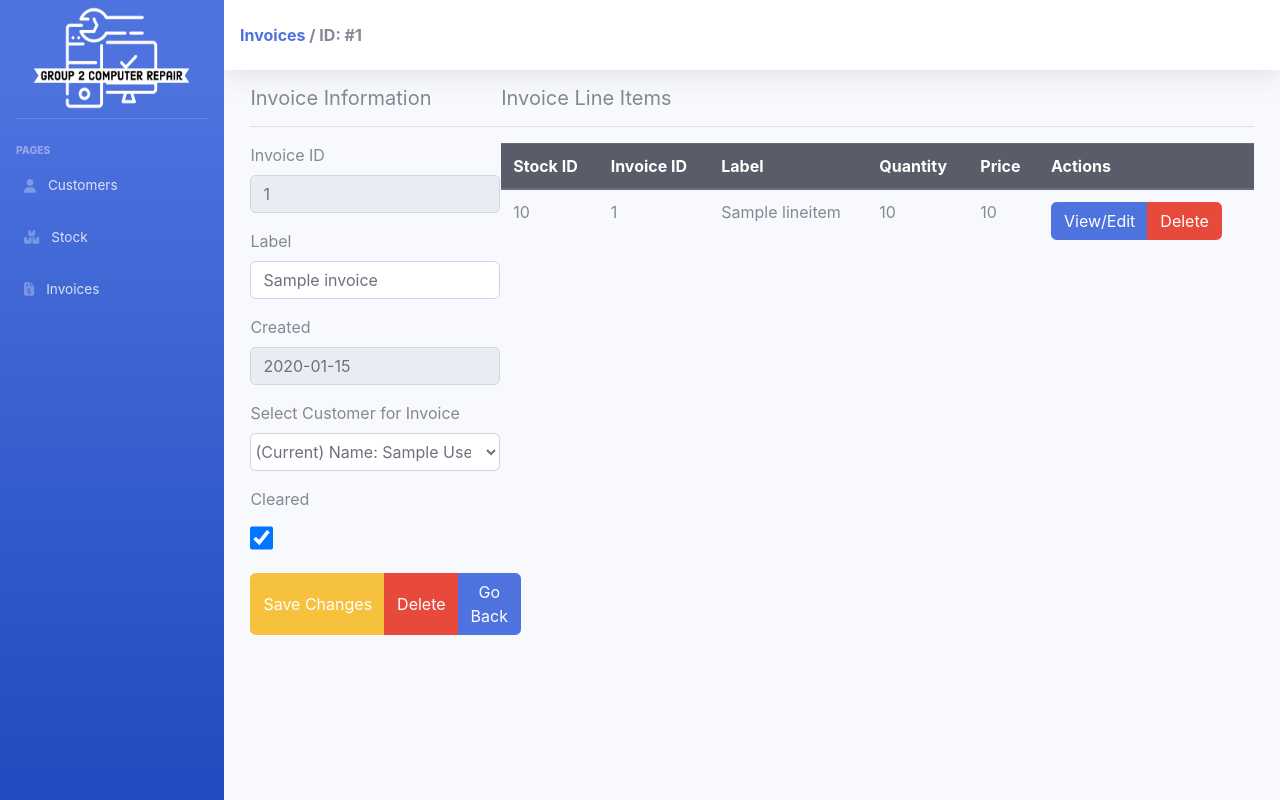
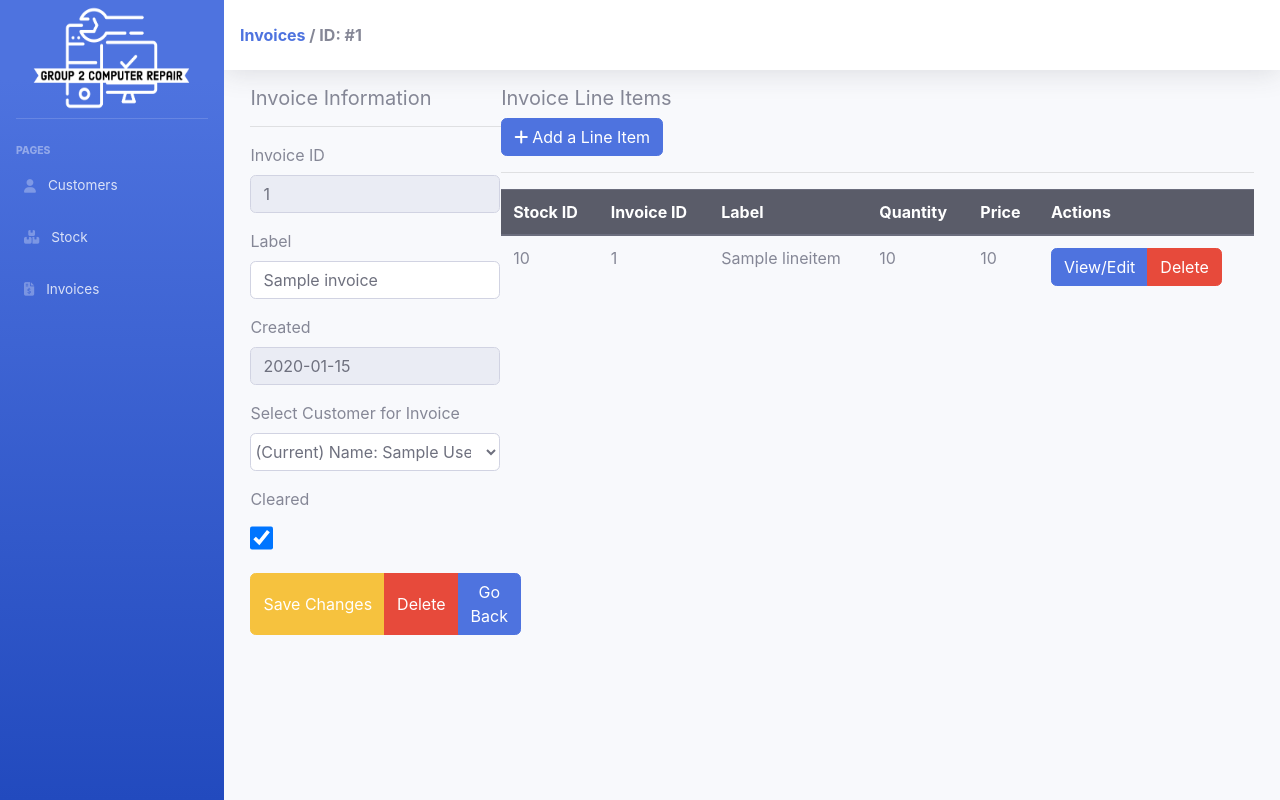
Before and after one commit to cdmoss/3660-Project, a PHP site: page /invoicebyid.php?invoice_id=1 in a window 1280 px wide. Run offline with PHP 8.4, Linux system fonts and the light colour scheme; tables that the repository leaves empty hold one stand-in row (values such as "Sample post"); data that the repository does not hold is empty; some libraries are stand-ins or nearby versions.

Commit message:
Added ability to create lineitems

```diff
--- a/Pages/invoicebyid.php
+++ b/Pages/invoicebyid.php
@@ -27,6 +27,16 @@ if (isset($_POST['edit_invoice'])) {
         }
     }
     header('location: invoicebyid.php?invoice_id=' . $_POST['invoice_id'] . '');
+}
+
+if (isset($_POST['add_lineitem'])) {
+  $db = Db::getInstance();
+  $result = $db->addLineItem($_POST['add_li_sto'], $_GET['invoice_id'], $_POST['add_li_notes'], intval($_POST['add_li_qty']), floatval($_POST['add_li_price']));
+  if (count($result->errors) > 0) {
+    foreach ($result->errors as $error) {
+      include "../Modules/error.php";
+    }
+  }
 }
 
 ?>
@@ -89,7 +99,7 @@ if (count($result->errors) > 0) {
             echo "<div class='btn-group invoiceById' role='group'>";
             echo "<input type='submit' name='edit_invoice' class='btn btn-warning' value='Save Changes' />";
             echo "<input type='submit' name='del_invoice' class='btn btn-danger' value='Delete' />";
-            echo "<a href='" . $_SERVER['HTTP_REFERER'] . "' class='btn btn-primary'>Go Back</a>";
+            echo "<a href='invoice.php' class='btn btn-primary'>Go Back</a>";
             echo "</div>";
             echo "</form>";
         echo "</div>";
@@ -104,6 +114,9 @@ if (count($result->errors) > 0) {
                 }
             } else {
             echo "<h5>Invoice Line Items</h5>";
+            echo "<button type='button' class='btn btn-primary' data-toggle='modal' data-target='#addLineItemModal'>
+                  <i class='fa-solid fa-plus'></i><span class='ml-1'>Add a Line Item</span>
+                </button>";
             echo "<hr>";
             echo "<form method='POST'>
             <table class='table mt-'>
@@ -126,8 +139,8 @@ if (count($result->errors) > 0) {
                     echo "<td>" . $lineitems['qty'] . "</td>";
                     echo "<td>" . $lineitems['price'] . "</td>";
                     echo "<td><div class='btn-group' role='group'>";
-                    echo "<a href='invoicebyid.php?invoice_id=" . $lineitems['id'] . "' class='btn btn-primary'>View/Edit</a>";
-                    echo "<input type='submit' name='del_invoice_id_" . $lineitems['id'] . "' class='btn btn-danger' value='Delete' />";
+                    echo "<a href='invoicebyid.php?invoice_id=" . $lineitems['invoice_id'] . "' class='btn btn-primary'>View/Edit</a>";
+                    echo "<input type='submit' name='del_invoice_id_" . $lineitems['invoice_id'] . "' class='btn btn-danger' value='Delete' />";
                     echo "</tr>";
                     echo "</div>";
                 }
@@ -147,4 +160,50 @@ if (count($result->errors) > 0) {
     }
 }
 ?>
+  <!-- Add Line Item Modal -->
+  <div class='modal fade' id='addLineItemModal' tabindex='-1' role='dialog' aria-labelledby='addLineItemModalLabel' aria-hidden='true'>
+    <div class='modal-dialog' role='document'>
+      <div class='modal-content'>
+        <div class='modal-header'>
+          <h5 class='modal-title' id='addInvoiceModalLabel'>Add Invoice</h5>
+          <button type='button' class='close' data-dismiss='modal' aria-label='Close'>
+            <span aria-hidden='true'>&times;</span>
+          </button>
+        </div>
+        <div class='modal-body'>
+          <form method='POST'>
+            <div class='form-group'>
+              <label for='add_li_lbl'>Select a Stock item</label>
+              <select class='form-control' style='width: 100%;' name='add_li_sto' aria-label='Default select example'>
+                <option selected>...</option>
+                <?php
+                  $db = Db::getInstance();
+                  $result = $db->getAll('stock');
+
+                  if (count($result->errors) < 0) {
+                    foreach ($result->errors as $error) {
+                      include "../Modules/error.php";
+                    }
+                  } else {
+                    while ($stock = $result->data->fetch()) {
+                      echo "<option value='" . $stock['id'] . "'>Name: " . $stock['name'] . ' - Current Price: ' . $stock['current_price'] . "</option>";
+                    }
+                  }
+                 ?>
+               </select>
+             </div>
+            <div class='form-group add-stock-modal'><label for='add_li_price'>Price</label><input type='text' class='form-control' name='add_li_price' /></div>
+            <div class='form-group add-stock-modal'><label for='add_li_qty'>Quantity</label><input type='text' class='form-control' name='add_li_qty' /></div>
+            <div class='form-group add-stock-modal'><label for='add_li_notes'>Notes</label><input type='text' class='form-control' name='add_li_notes' /></div>
+            <div class='modal-footer'>
+              <div class='btn-group add-modal-footer mb-0'>
+                <input type='submit' class='btn btn-primary' name='add_lineitem' value='Submit'>
+                <button type='button' class='btn btn-secondary' data-dismiss='modal'>Close</button>
+              </div>
+            </form>
+          </div>
+        </div>
+      </div>
+    </div>
+
 <?php include "../Modules/linksandscripts.php" ?>
```
